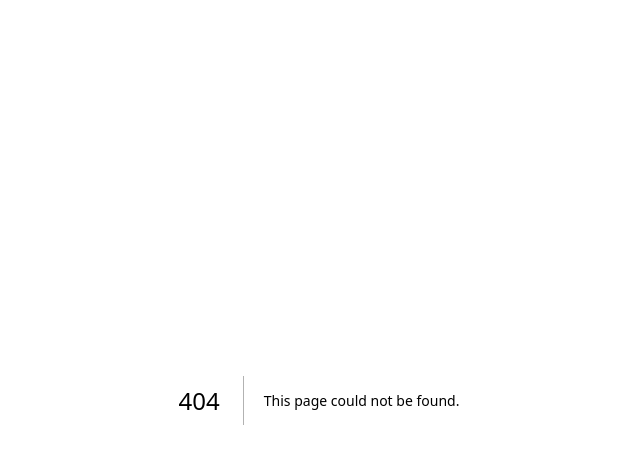
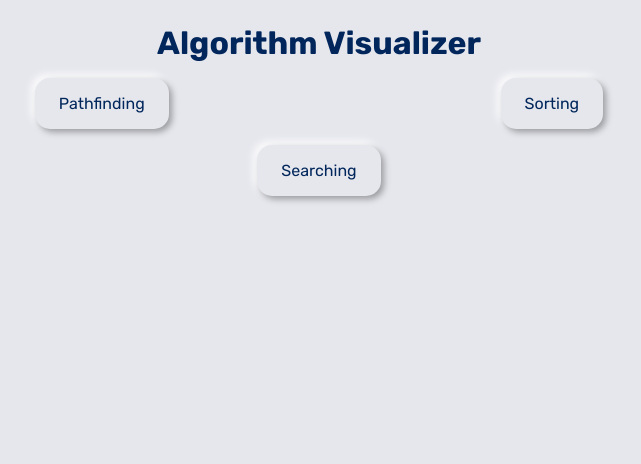
Before and after one commit to totokunaga/totokunaga-web, a Next.js app: page /algorithms in a window 1280 px wide. Before the commit this address had no page. Shown: the top 464 px of the page, without its empty margins (321-962 px from the left). Built offline with nearby package versions, Linux system fonts and the light colour scheme.

Commit message:
Added algorithms home page

```diff
--- /dev/null
+++ b/src/pages/algorithms/index.tsx
@@ -0,0 +1,46 @@
+import defaultStyle from "@styles/default.module.scss";
+import neumorphic from "@styles/neumorphic.module.scss";
+import { paths } from "@utils/constants";
+import { useRouter } from "next/router";
+
+const { pathfinding } = paths;
+
+const AlgorithmIndex: React.FC = () => {
+  const router = useRouter();
+
+  return (
+    <div className={defaultStyle.root}>
+      <h2 style={{ marginBottom: 16, textAlign: "center" }}>
+        Algorithm Visualizer
+      </h2>
+
+      <div
+        style={{
+          display: "flex",
+          flexWrap: "wrap",
+          justifyContent: "space-evenly",
+          marginBottom: 16,
+        }}
+      >
+        <div
+          className={neumorphic.root}
+          onClick={() => router.push(pathfinding)}
+        >
+          Pathfinding
+        </div>
+        <div className={neumorphic.root}>Sorting</div>
+      </div>
+      <div
+        style={{
+          display: "flex",
+          flexWrap: "wrap",
+          justifyContent: "space-evenly",
+        }}
+      >
+        <div className={neumorphic.root}>Searching</div>
+      </div>
+    </div>
+  );
+};
+
+export default AlgorithmIndex;
--- a/src/pages/algorithms/pathfinding/index.tsx
+++ b/src/pages/algorithms/pathfinding/index.tsx
@@ -57,7 +57,7 @@ const AlgorithmHome: React.FC = () => {
       <div className={style.root}>
         <div id={pathfindingPageId}>
           <div id={pathfindingConfigId}>
-            <h2 style={{ marginBottom: 8 }}>{pageInfo.headerTitle}</h2>
+            <h3 style={{ marginBottom: 8 }}>{pageInfo.headerTitle}</h3>
             <ControlSection
               onStartClick={onStartClick}
               algorithmExecuted={algorithmExecuted}
--- a/src/styles/default.module.scss
+++ b/src/styles/default.module.scss
@@ -1,6 +1,5 @@
 .root {
-  padding: 16px;
-  font-size: 16px;
+  padding: 24px;
 }
 .horizontallyAligned,
 .mobileHorizontallyAligned {
@@ -14,8 +13,7 @@
 
 @media (max-width: 960px) {
   .root {
-    padding: 12px;
-    /* font-size: 14px; */
+    padding: 16px;
   }
   .mobileHorizontallyAligned {
     display: unset;
--- a/src/styles/globals.scss
+++ b/src/styles/globals.scss
@@ -131,9 +131,12 @@ h1 {
   font-size: min(12vw, 80px);
 }
 h2 {
-  font-size: min(6vw, 32px);
+  font-size: min(7vw, 32px);
 }
 h3 {
+  font-size: min(6vw, 25px);
+}
+h4 {
   font-size: min(4.5vw, 25px);
 }
 p {
```
Also changed, not shown: src/pages/me/index.tsx (+7 -7 lines).
